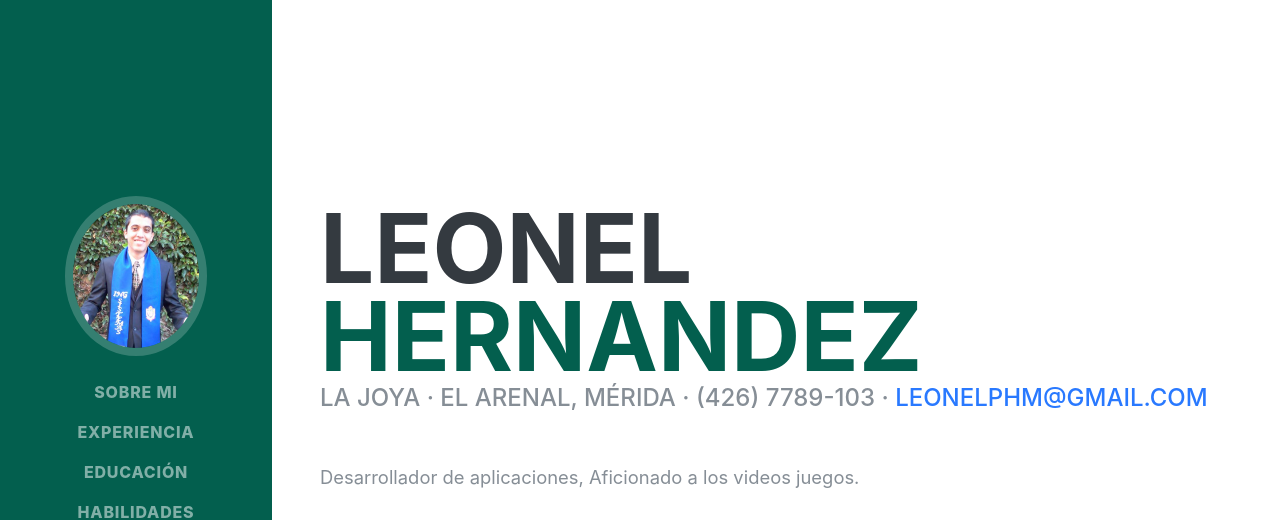
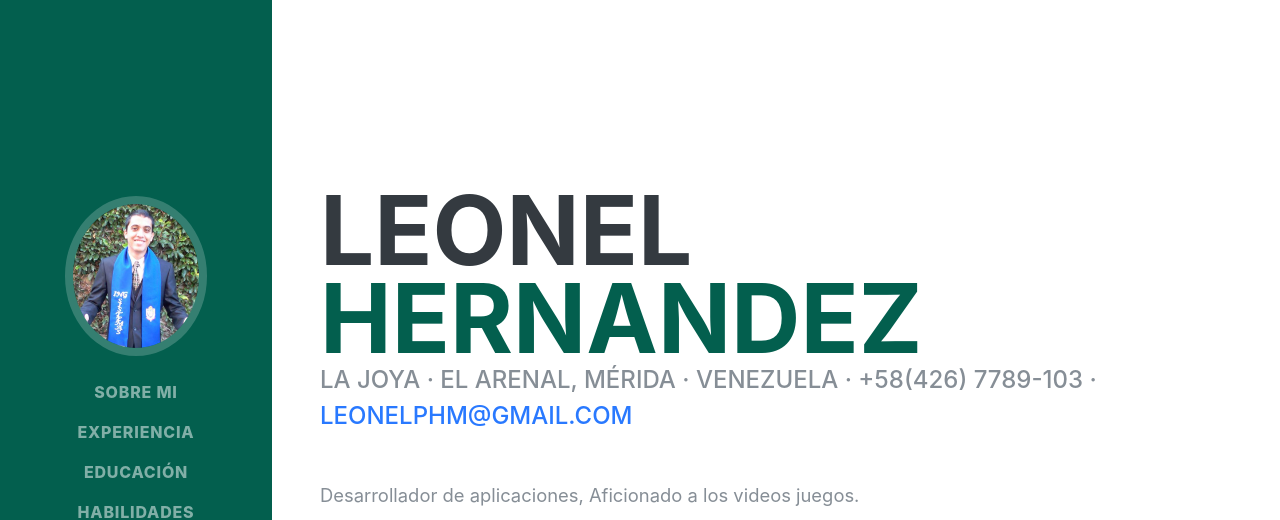
Before and after one commit to leonelphm/leonelphm.github.io, a plain HTML site: page index.html in a window 1280 px wide. Shown: the top 520 px of the page. Drawn offline with Linux system fonts and the light colour scheme; a web font is replaced by a local one.

Commit message:
modificada informacion del perfil

```diff
--- a/index.html
+++ b/index.html
@@ -66,7 +66,7 @@
           <h1 class="mb-0">Leonel
             <span class="text-primary">Hernandez</span>
           </h1>
-          <div class="subheading mb-5">La Joya · El Arenal, Mérida · (426) 7789-103 ·
+          <div class="subheading mb-5">La Joya · El Arenal, Mérida · Venezuela · +58(426) 7789-103 ·
             <a href="mailto:leonelphm@gmail.com">leonelphm@gmail.com</a>
           </div>
           <p class="lead mb-5">Desarrollador de aplicaciones, Aficionado a los videos juegos.</p>
```
